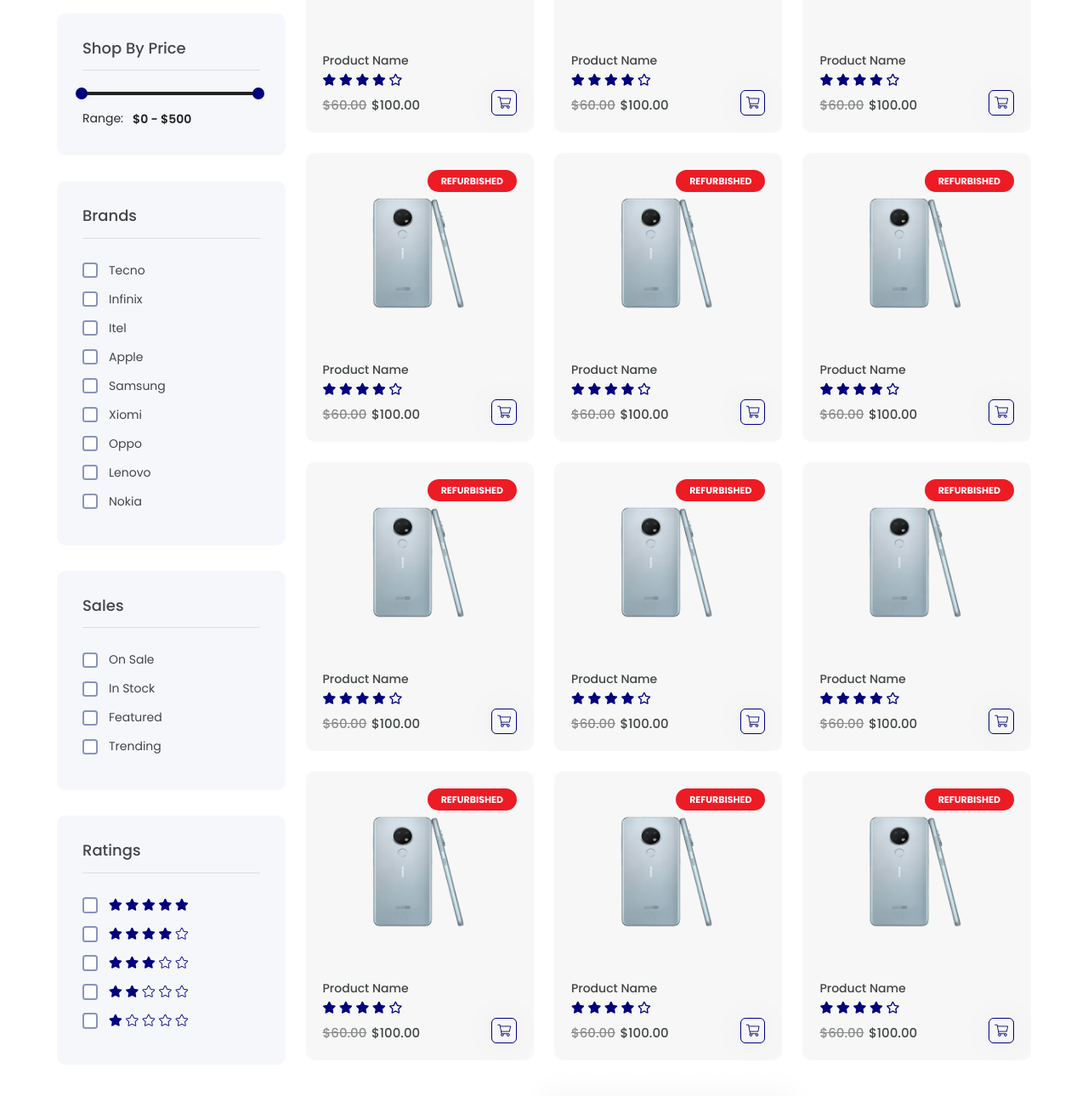
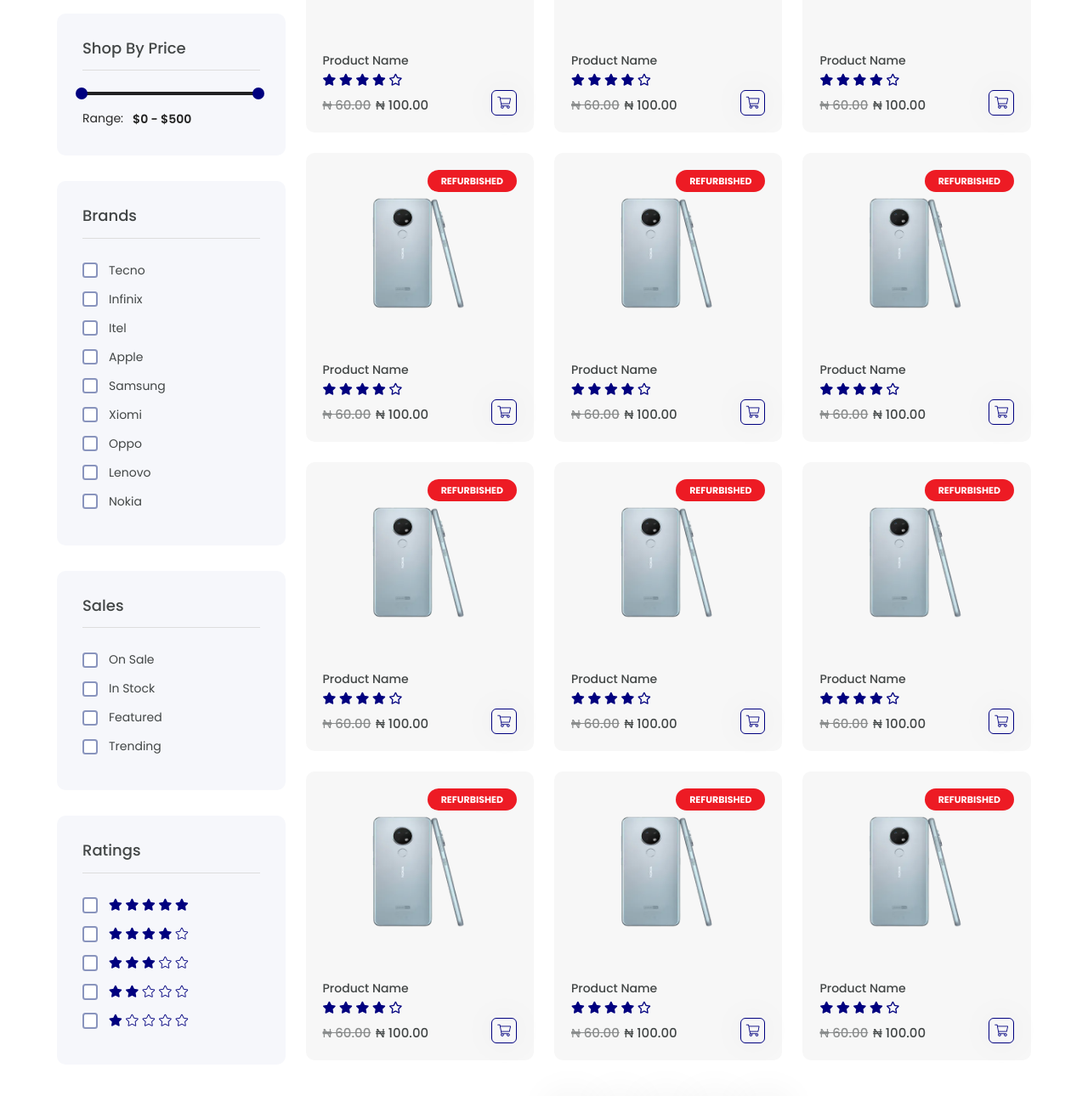
Before and after one commit to westcorperations/xpressfixstore, a plain HTML site: page shop-grid.html in a window 1280 px wide. Shown: the part 667-1957 px from the top of the page at 85% size. Drawn offline with Linux system fonts and the light colour scheme; files whose address does not match are found by name.

Commit message:
currency

```diff
--- a/shop-grid.html
+++ b/shop-grid.html
@@ -594,8 +594,8 @@
                                     </div>
                                     <div class="d-flex justify-content-between">
                                         <div class="product-price">
-                                            <span class="old">$60.00</span>
-                                            <span>$100.00</span>
+                                            <span class="old">&#8358 60.00</span>
+                                            <span>&#8358 100.00</span>
                                         </div>
                                         <button class="product-cart-btn" type="button"><i
                                                 class="fal fa-shopping-cart"></i></button>
@@ -630,8 +630,8 @@
                                     </div>
                                     <div class="d-flex justify-content-between">
                                         <div class="product-price">
-                                            <span class="old">$60.00</span>
-                                            <span>$100.00</span>
+                                            <span class="old">&#8358 60.00</span>
+                                            <span>&#8358 100.00</span>
                                         </div>
                                         <button class="product-cart-btn" type="button"><i
                                                 class="fal fa-shopping-cart"></i></button>
@@ -666,8 +666,8 @@
                                     </div>
                                     <div class="d-flex justify-content-between">
                                         <div class="product-price">
-                                            <span class="old">$60.00</span>
-                                            <span>$100.00</span>
+                                            <span class="old">&#8358 60.00</span>
+                                            <span>&#8358 100.00</span>
                                         </div>
                                         <button class="product-cart-btn" type="button"><i
                                                 class="fal fa-shopping-cart"></i></button>
@@ -702,8 +702,8 @@
                                     </div>
                                     <div class="d-flex justify-content-between">
                                         <div class="product-price">
-                                            <span class="old">$60.00</span>
-                                            <span>$100.00</span>
+                                            <span class="old">&#8358 60.00</span>
+                                            <span>&#8358 100.00</span>
                                         </div>
                                         <button class="product-cart-btn" type="button"><i
                                                 class="fal fa-shopping-cart"></i></button>
@@ -738,8 +738,8 @@
                                     </div>
                                     <div class="d-flex justify-content-between">
                                         <div class="product-price">
-                                            <span class="old">$60.00</span>
-                                            <span>$100.00</span>
+                                            <span class="old">&#8358 60.00</span>
+                                            <span>&#8358 100.00</span>
                                         </div>
                                         <button class="product-cart-btn" type="button"><i
                                                 class="fal fa-shopping-cart"></i></button>
@@ -774,8 +774,8 @@
                                     </div>
                                     <div class="d-flex justify-content-between">
                                         <div class="product-price">
-                                            <span class="old">$60.00</span>
-                                            <span>$100.00</span>
+                                            <span class="old">&#8358 60.00</span>
+                                            <span>&#8358 100.00</span>
                                         </div>
                                         <button class="product-cart-btn" type="button"><i
                                                 class="fal fa-shopping-cart"></i></button>
@@ -810,8 +810,8 @@
                                     </div>
                                     <div class="d-flex justify-content-between">
                                         <div class="product-price">
-                                            <span class="old">$60.00</span>
-                                            <span>$100.00</span>
+                                            <span class="old">&#8358 60.00</span>
+                                            <span>&#8358 100.00</span>
                                         </div>
                                         <button class="product-cart-btn" type="button"><i
                                                 class="fal fa-shopping-cart"></i></button>
@@ -846,8 +846,8 @@
                                     </div>
                                     <div class="d-flex justify-content-between">
                                         <div class="product-price">
-                                            <span class="old">$60.00</span>
-                                            <span>$100.00</span>
+                                            <span class="old">&#8358 60.00</span>
+                                            <span>&#8358 100.00</span>
                                         </div>
                                         <button class="product-cart-btn" type="button"><i
                                                 class="fal fa-shopping-cart"></i></button>
@@ -882,8 +882,8 @@
                                     </div>
                                     <div class="d-flex justify-content-between">
                                         <div class="product-price">
-                                            <span class="old">$60.00</span>
-                                            <span>$100.00</span>
+                                            <span class="old">&#8358 60.00</span>
+                                            <span>&#8358 100.00</span>
                                         </div>
                                         <button class="product-cart-btn" type="button"><i
                                                 class="fal fa-shopping-cart"></i></button>
@@ -918,8 +918,8 @@
                                     </div>
                                     <div class="d-flex justify-content-between">
                                         <div class="product-price">
-                                            <span class="old">$60.00</span>
-                                            <span>$100.00</span>
+                                            <span class="old">&#8358 60.00</span>
+                                            <span>&#8358 100.00</span>
                                         </div>
                                         <button class="product-cart-btn" type="button"><i
                                                 class="fal fa-shopping-cart"></i></button>
@@ -954,8 +954,8 @@
                                     </div>
                                     <div class="d-flex justify-content-between">
                                         <div class="product-price">
-                                            <span class="old">$60.00</span>
-                                            <span>$100.00</span>
+                                            <span class="old">&#8358 60.00</span>
+                                            <span>&#8358 100.00</span>
                                         </div>
                                         <button class="product-cart-btn" type="button"><i
                                                 class="fal fa-shopping-cart"></i></button>
@@ -990,8 +990,8 @@
                                     </div>
                                     <div class="d-flex justify-content-between">
                                         <div class="product-price">
-                                            <span class="old">$60.00</span>
-                                            <span>$100.00</span>
+                                            <span class="old">&#8358 60.00</span>
+                                            <span>&#8358 100.00</span>
                                         </div>
                                         <button class="product-cart-btn" type="button"><i
                                                 class="fal fa-shopping-cart"></i></button>
```
